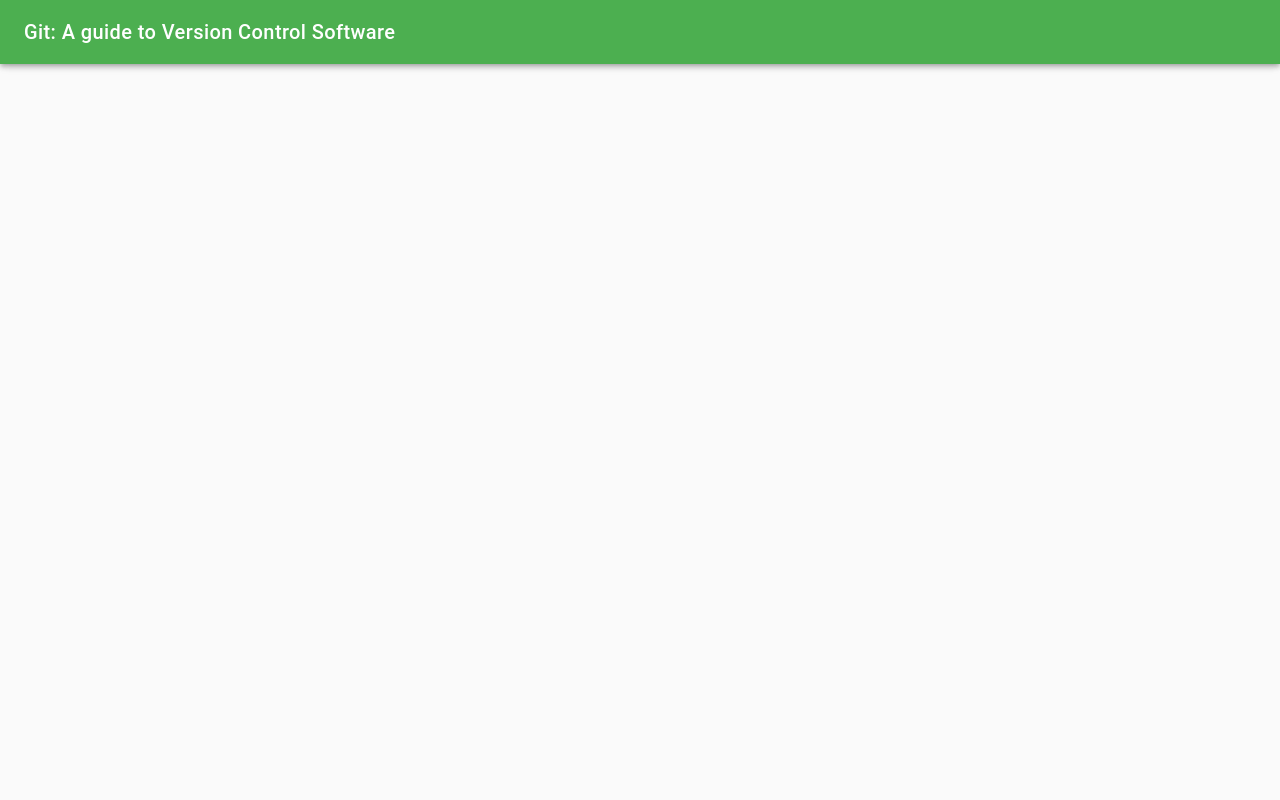
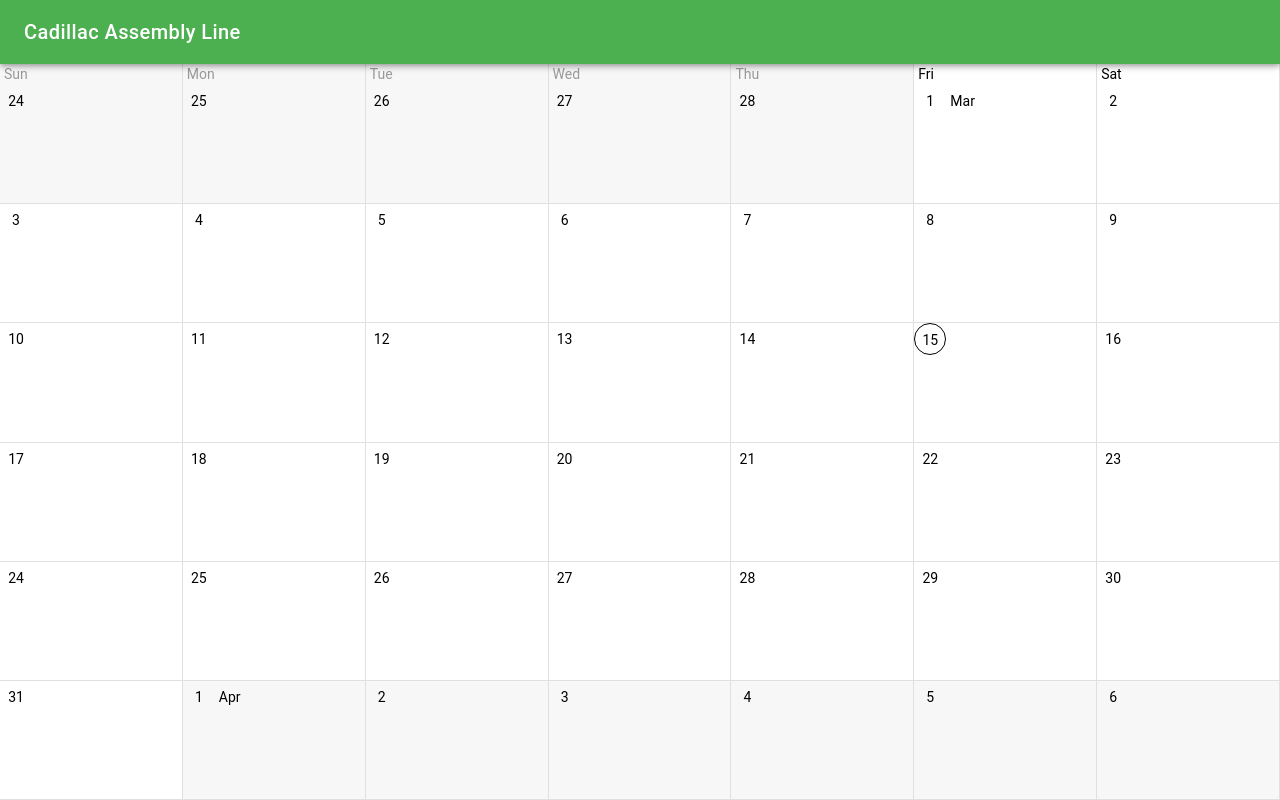
Before and after one commit to JakeAdams91/cadillac-assembly-line, a Vue app: page / in a window 1280 px wide. Built offline with nearby package versions, Linux system fonts and the light colour scheme.

Commit message:
base site pre-made. Ready to implement design

```diff
--- a/src/App.vue
+++ b/src/App.vue
@@ -2,19 +2,30 @@
   <v-app>
     <toolbar />
     <!-- <nav-drawer /> -->
-    <HomePage/>
+    <v-content>
+      <home-page/>
+      <about />
+      <calendar />
+      <contact />
+    </v-content>
   </v-app>
 </template>
 
 <script>
+// import NavDrawer from './components/navigation/NavDrawer'    -- if used
 import Toolbar from './components/navigation/Toolbar'
-// import NavDrawer from './components/navigation/NavDrawer'    -- if used
-import HomePage from './components/HomePage.vue'
+import HomePage from './components/HomePage'
+import About from './components/About'
+import Calendar from './components/Calendar'
+import Contact from './components/Contact'
 export default {
   name: 'app',
   components: {
+    Toolbar,
     HomePage,
-    Toolbar,
+    About,
+    Calendar,
+    Contact
     // NavDrawer   -- if used
   }
 }
--- /dev/null
+++ b/src/components/About.vue
@@ -0,0 +1,14 @@
+<template>
+  <div>
+  </div>
+</template>
+
+<script>
+export default {
+  name: 'About',
+}
+</script>
+
+<!-- Add "scoped" attribute to limit CSS to this component only -->
+<style>
+</style>
--- /dev/null
+++ b/src/components/Calendar.vue
@@ -0,0 +1,13 @@
+<template>
+  <v-calendar></v-calendar>
+</template>
+
+<script>
+export default {
+  name: 'Calendar',
+}
+</script>
+
+<!-- Add "scoped" attribute to limit CSS to this component only -->
+<style>
+</style>
--- /dev/null
+++ b/src/components/Contact.vue
@@ -0,0 +1,14 @@
+<template>
+  <div>
+  </div>
+</template>
+
+<script>
+export default {
+  name: 'Contact',
+}
+</script>
+
+<!-- Add "scoped" attribute to limit CSS to this component only -->
+<style>
+</style>
--- a/src/components/navigation/Toolbar.vue
+++ b/src/components/navigation/Toolbar.vue
@@ -28,9 +28,9 @@
     },
     path () {
       if(this.getPath === 'Home') {
-        return 'Git: A guide to Version Control Software'
+        return 'Cadillac Assembly Line'
       } else {
-        return 'Git: ' + this.getPath
+        return 'CAL' + this.getPath
       }
     }
   }
```
